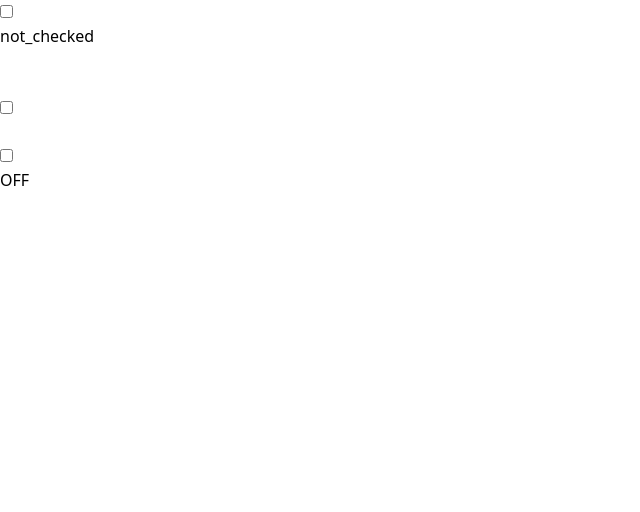
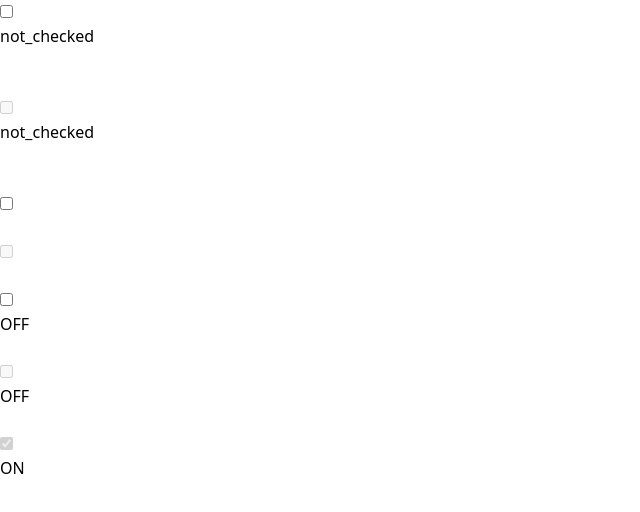
Before and after one commit to alphacode-abarnans/base-logics, a Next.js app: page /checkbox in a window 1280 px wide. Shown: the top 512 px of the page, without its empty margins (0-640 px from the left). Built offline with nearby package versions, Linux system fonts and the light colour scheme.

Commit message:
Created HOC file

```diff
--- a/src/app/checkbox/_utils/checkbox.tsx
+++ b/src/app/checkbox/_utils/checkbox.tsx
@@ -1,6 +1,6 @@
 'use client'
 import React, { ComponentType } from 'react';
-interface SkinProps {value:string}
+interface SkinProps {value:string,disabled:boolean}
 interface CheckboxProps {id: string; checked: boolean; onChange: (checked: boolean) => void; disabled?: boolean, Skin: ComponentType<SkinProps>}
 
 const Checkbox: React.FC<CheckboxProps> = ({ id, checked, onChange, disabled = false, Skin }) => {
@@ -19,7 +19,7 @@ const Checkbox: React.FC<CheckboxProps> = ({ id, checked, onChange, disabled = f
       />
 
       <label htmlFor={id}>
-        <Skin value={checked? 'checked' : 'not_checked'}/>
+        <Skin value={checked? 'checked' : 'not_checked'} disabled={disabled}/>
       </label>
 
     </div>
--- a/src/app/checkbox/_utils/checkboxSkin.tsx
+++ b/src/app/checkbox/_utils/checkboxSkin.tsx
@@ -2,41 +2,43 @@ import React from 'react'
 
 interface ICheckboxSkin {
     value:string;
+    disabled:boolean
 }
 
-export const toggle = ({value}:ICheckboxSkin) => {
+export const toggle = ({value,disabled}:ICheckboxSkin) => {
     return (
-        <div className='bg-green-200'>
+        <div className={`${disabled?'bg-green-200':'bg-green-500'}`}>
             {value}
         </div>
     )
 }
 
-export const switcher = ({value}:ICheckboxSkin) => {
+export const switcher = ({value,disabled}:ICheckboxSkin) => {
     return(
         <div className="flex items-center">
             <div className="relative">
-                <div className="w-12 h-6 bg-gray-300 rounded-full peer-checked:bg-green-500 transition-colors"></div>
+                <div className={`w-12 h-6 rounded-full peer-checked:bg-green-500 transition-colors ${disabled?'bg-gray-200':'bg-gray-300'}`}></div>
                 <div className={`absolute top-0.5 ${ value == 'checked' ? 'left-0.5' : 'right-0.5'} w-5 h-5 bg-white rounded-full shadow-md transform peer-checked:translate-x-6 transition-transform`}></div>
             </div>
         </div>
     )
 }
 
-export const wallswitch = ({ value }: ICheckboxSkin) => {
+export const wallswitch = ({ value,disabled }: ICheckboxSkin) => {
     return (
-        <div className="flex items-center justify-center min-h-screen bg-gray-100">
         <div className="relative w-16 h-32 bg-gray-300 rounded-lg shadow-lg">
-                <div className={`absolute ${value == 'checked' ? 'bottom-2' : 'top-2'} left-2 right-2 h-14 ${value == 'checked' ? 'bg-green-100' : 'bg-white'} rounded-md shadow-md transform transition-transform peer-checked:translate-y-14`}></div>
+            <div
+                className={`absolute ${value == 'checked' ? 'bottom-2' : 'top-2'} left-2 right-2 h-14 ${value == 'checked' ? disabled?'bg-green-100':'bg-green-200' : disabled?'bg-gray-200':'bg-white'} rounded-md shadow-md transform transition-transform peer-checked:translate-y-14`}></div>
             {value == 'not_checked' &&
-                    <div className="absolute top-2 left-0 right-0 text-xs text-gray-500 text-center pointer-events-none font-semibold">
+                <div
+                    className="absolute top-2 left-0 right-0 text-xs text-gray-500 text-center pointer-events-none font-semibold">
                     OFF
                 </div>}
             {value == 'checked' &&
-                    <div className="absolute bottom-2 left-0 right-0 text-xs text-green-600 text-center pointer-events-none font-semibold">
+                <div
+                    className="absolute bottom-2 left-0 right-0 text-xs text-green-600 text-center pointer-events-none font-semibold">
                     ON
                 </div>}
         </div>
-        </div>
     )
 }
--- a/src/app/checkbox/page.tsx
+++ b/src/app/checkbox/page.tsx
@@ -9,10 +9,23 @@ export default function Page ()  {
     const [isChecked2, setIsChecked2] = useState(false);
 
   return (
-    <div className='p-5'>
-      <Checkbox id={'1'} checked={isChecked} onChange={setIsChecked} Skin={toggle}/> <br/> <br/>
-      <Checkbox id={'2'} checked={isChecked1} onChange={setIsChecked1} Skin={switcher}/> <br/>
-      <Checkbox id={'3'} checked={isChecked2} onChange={setIsChecked2} Skin={wallswitch}/> <br/>
-    </div>
+      <div className='p-5'>
+          <Checkbox id={'1'} checked={isChecked} onChange={setIsChecked} Skin={toggle} disabled={false}/> <br/> <br/>
+          <Checkbox id={'disabled-1'} checked={false} onChange={() => {
+          }} Skin={toggle} disabled={true}/> <br/> <br/>
+
+          <Checkbox id={'2'} checked={isChecked1} onChange={setIsChecked1} Skin={switcher} disabled={false}/> <br/>
+          <Checkbox id={'disabled-2'} checked={false} onChange={() => {
+          }} Skin={switcher} disabled={true}/> <br/>
+
+          <div className="flex items-center justify-center gap-5 min-h-screen bg-gray-100">
+                  <Checkbox id={'3'} checked={isChecked2} onChange={setIsChecked2} Skin={wallswitch} disabled={false}/>
+                  <br/>
+                  <Checkbox id={'disabled-3'} checked={false} onChange={() => {
+                  }} Skin={wallswitch} disabled={true}/> <br/>
+              <Checkbox id={'disabled-4'} checked={true} onChange={() => {
+              }} Skin={wallswitch} disabled={true}/> <br/>
+          </div>
+      </div>
   )
 }
--- /dev/null
+++ b/src/interfaces/IA11y.ts
@@ -0,0 +1,5 @@
+export interface IA11y {
+    "aria-describedby"?: string
+    role?: "button" | "checkbox" | "alert"
+    tabIndex?: number
+}
```
Also changed, not shown: src/app/button-1/_utils/Button.tsx (+3 -6 lines), src/app/button-1/page.tsx (+25 -4 lines), src/components/HOC.tsx (added, +17 -0 lines). Lines whose indentation alone changed are shown as unchanged.
